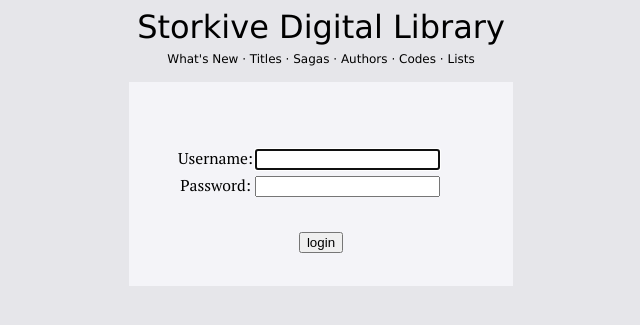
After one commit to mwschall/storkive, a Django app: page /login/ in a window 1280 px wide. The commit adds this page. Shown: the top 325 px of the page, without its empty margins (319-959 px from the left). Run offline with Django 3.2, Linux system fonts and the light colour scheme; data that the repository does not hold is empty.

Commit message:
User login page and basic profiles.

```diff
--- a/library/context_processors.py
+++ b/library/context_processors.py
@@ -5,6 +5,13 @@ from library.models import Slant, Theme
 
 # noinspection PyUnusedLocal
 def site_processor(request):
+    # figure out which theme to use
+    try:
+        current_theme = request.user.profile.theme
+    except AttributeError:
+        current_theme = Theme.objects.filter(active=True).first()
+
+    # compute the nav links to show
     url_name = request.resolver_match.url_name
     site_links = [
         {'name': 'whats_new', 'href': reverse('whats_new'), 'label': "What's New"},
@@ -14,8 +21,10 @@ def site_processor(request):
         {'name': 'codes', 'href': reverse('codes'), 'label': 'Codes'},
         {'name': 'lists', 'href': reverse('lists'), 'label': 'Lists'},
     ]
+    site_links = [sl for sl in site_links if sl['name'] != url_name]
+
     return {
-        'current_theme': Theme.objects.filter(active=True).first(),
-        'site_links': [sl for sl in site_links if sl['name'] != url_name],
-        'slants': [s for s in Slant.objects.all()],
+        'current_theme': current_theme,
+        'site_links': site_links,
+        'slants': Slant.objects.all(),
     }
--- /dev/null
+++ b/library/jinja2/registration/login.html
@@ -0,0 +1,32 @@
+{% extends '_tmpl-base.html' %}
+
+{% block skeletonprecontent %}
+<h1 id="masthead"><a href="{{ url('index') }}">Storkive Digital Library</a></h1>
+{% include '_nav-site.html' %}
+{% endblock %}
+
+{% block skeletoncontent %}
+
+<form method="post" action="{{ url('login') }}">
+{{ csrf_input }}
+{% if form.errors %}
+<p>Your username and password didn't match. Please try again.</p>
+{% elif next %}
+<p>Please login to see this page.</p>
+{% endif %}
+<table>
+<tr>
+    <td>{{ form.username.label_tag() }}</td>
+    <td>{{ form.username }}</td>
+</tr>
+<tr>
+    <td>{{ form.password.label_tag() }}</td>
+    <td>{{ form.password }}</td>
+</tr>
+</table>
+
+<input type="submit" value="login" />
+<input type="hidden" name="next" value="{{ next }}" />
+</form>
+
+{% endblock %}
--- a/library/static/base.css
+++ b/library/static/base.css
@@ -22,7 +22,7 @@ a abbr[title] {
   cursor: inherit !important;
 }
 
-article {
+article, form {
   margin: 1rem auto;
   padding: 2rem 3rem;
   max-width: 36rem;
@@ -30,6 +30,11 @@ article {
   text-align: left;
   font-size: 98%;
   text-rendering: optimizeLegibility;
+}
+
+form {
+  max-width: 18rem;
+  text-align: center;
 }
 
 @supports (hyphens: auto) {
--- a/library/static/default-theme.css
+++ b/library/static/default-theme.css
@@ -5,7 +5,7 @@ body {
   font-family: "PT Serif", Georgia, serif;
 }
 
-article {
+article, form {
   color: black;
   background: rgb(244, 244, 248);
 }
--- a/library/urls.py
+++ b/library/urls.py
@@ -1,3 +1,4 @@
+import django.contrib.auth.views as auth_views
 from django.urls import path, register_converter
 
 from library.converters import FourDigitYearConverter
@@ -7,6 +8,8 @@ register_converter(FourDigitYearConverter, 'yyyy')
 
 urlpatterns = [
     path('', views.index, name='index'),
+    path('login/', auth_views.LoginView.as_view(), name='login'),
+    path('logout/', auth_views.LogoutView.as_view(), name='logout'),
     path('theme-<slug:pk>.css', views.theme_css, name='theme'),
     path('WhatsNew.html', views.whats_new, name='whats_new'),
     path('WhatWasNew.html', views.what_was_new, name='what_was_new'),
--- a/library/views.py
+++ b/library/views.py
@@ -1,6 +1,7 @@
 import datetime as dt
 from itertools import groupby
 
+from django.contrib.auth.decorators import login_required
 from django.db import IntegrityError
 from django.db.models import F, Count, OuterRef, Min, Exists
 from django.db.models.functions import Substr, Upper, ExtractYear, ExtractWeek
@@ -289,6 +290,7 @@ def story_page(request, story, saga=None):
 
 
 @require_safe
+@login_required
 def installment_page(request, story, ordinal, saga=None):
     qs = Story.objects.only('slug', 'title')
     story = get_object_or_404(qs, slug=story)
@@ -324,6 +326,7 @@ def installment_page(request, story, ordinal, saga=None):
 
 
 @require_safe
+@login_required
 def list_index(request):
     context = {
         'page_title': 'Lists',
@@ -333,6 +336,7 @@ def list_index(request):
 
 
 @require_safe
+@login_required
 def list_page(request, pk):
     user_list = get_object_or_404(List, pk=pk)
     # TODO: put this Story link + codes query somewhere central
@@ -349,6 +353,7 @@ def list_page(request, pk):
 
 
 @require_http_methods(['PUT', 'DELETE'])
+@login_required
 def list_toggle(request, pk, story):
     try:
         user_list = List.objects.get(pk=pk)
```
Also changed, not shown: library/admin.py (+20 -1 lines), library/models.py (+14 -0 lines), settings/common.py (+7 -0 lines), library/migrations/0001_initial.py.
